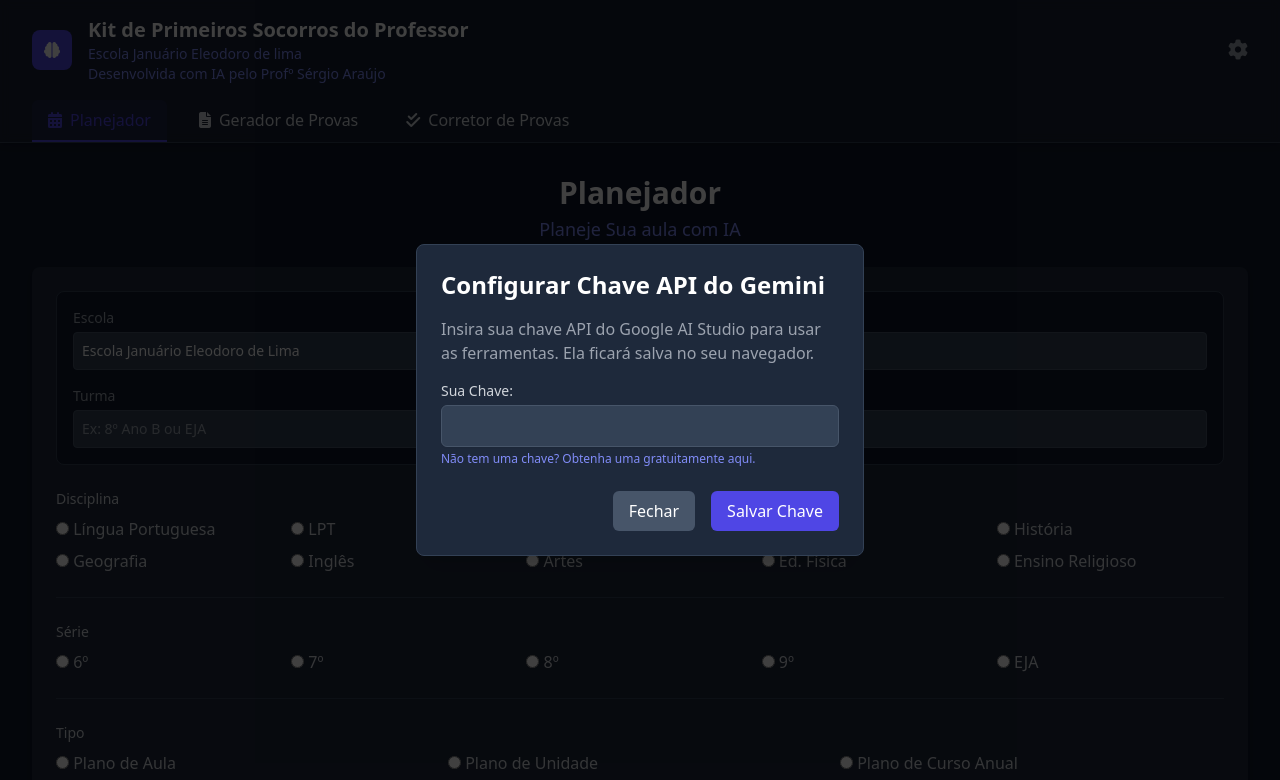
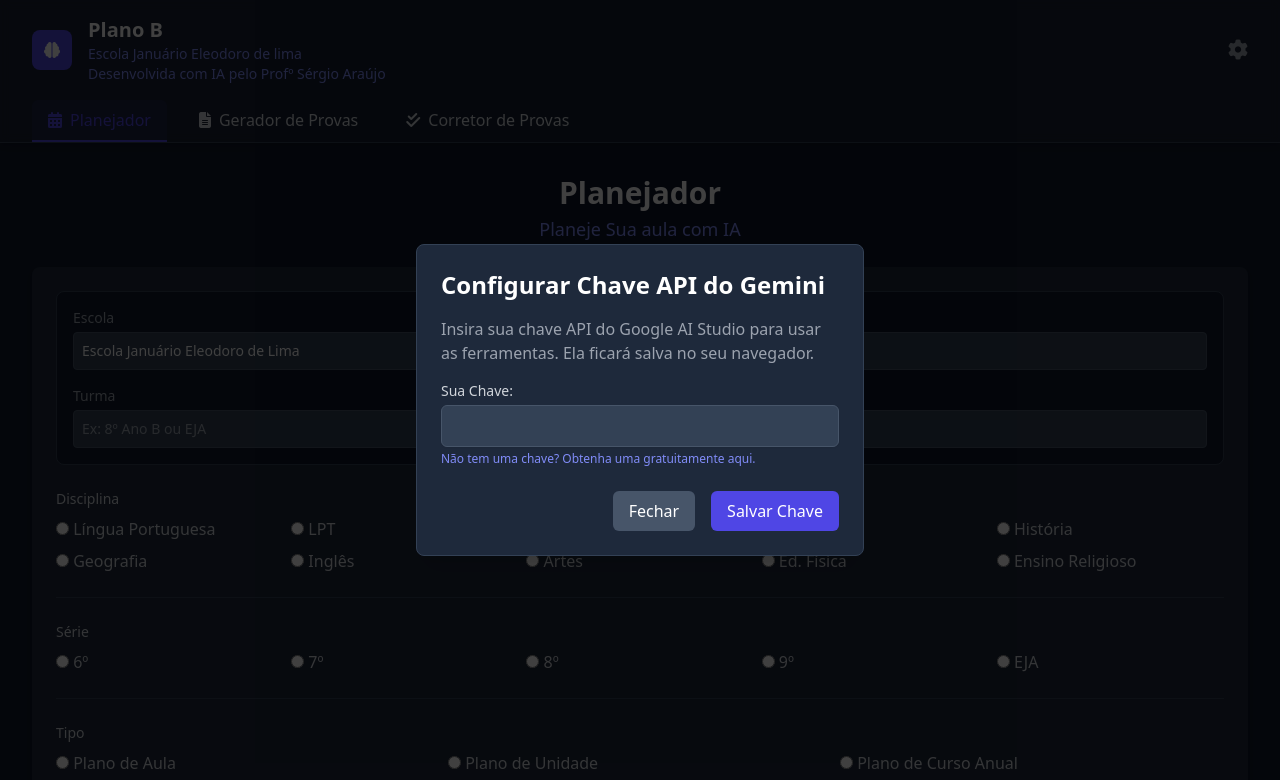
Before and after one commit to zonaeducacional/suiteprofai, a plain HTML site: page index.html in a window 1280 px wide. Shown: the top 780 px of the page. Drawn offline with nearby package versions, Linux system fonts and the light colour scheme.

Commit message:
Update index.html

```diff
--- a/index.html
+++ b/index.html
@@ -63,7 +63,7 @@
                         <i class="fas fa-brain text-white"></i>
                     </div>
                     <div>
-                        <h1 class="text-xl font-bold text-white">Kit de Primeiros Socorros do Professor</h1>
+                        <h1 class="text-xl font-bold text-white">Plano B</h1>
                         <p class="text-sm text-indigo-400">Escola Januário Eleodoro de lima</p>
                         <p class="text-sm text-indigo-400">Desenvolvida com IA pelo Profº Sérgio Araújo</p>
                     </div>
```
